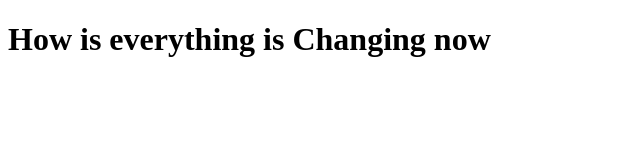
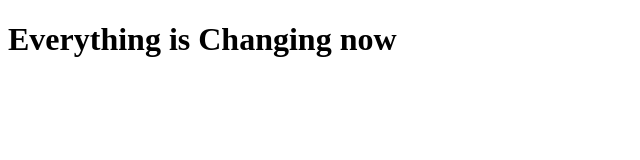
Before and after one commit to gitumar/Web-App-Template, a website: page index.html in a window 1280 px wide. Shown: the whole page, without its empty margins (0-640 px from the left). Drawn offline with nearby package versions, Linux system fonts and the light colour scheme; no server answers.

Commit message:
Adjusted some more files

```diff
--- a/index.html
+++ b/index.html
@@ -9,6 +9,6 @@
     </script>
 </head>
 <body>
-<h1>How is everything is Changing now</h1>
+<h1>Everything is Changing now</h1>
 </body>
 </html>
```
